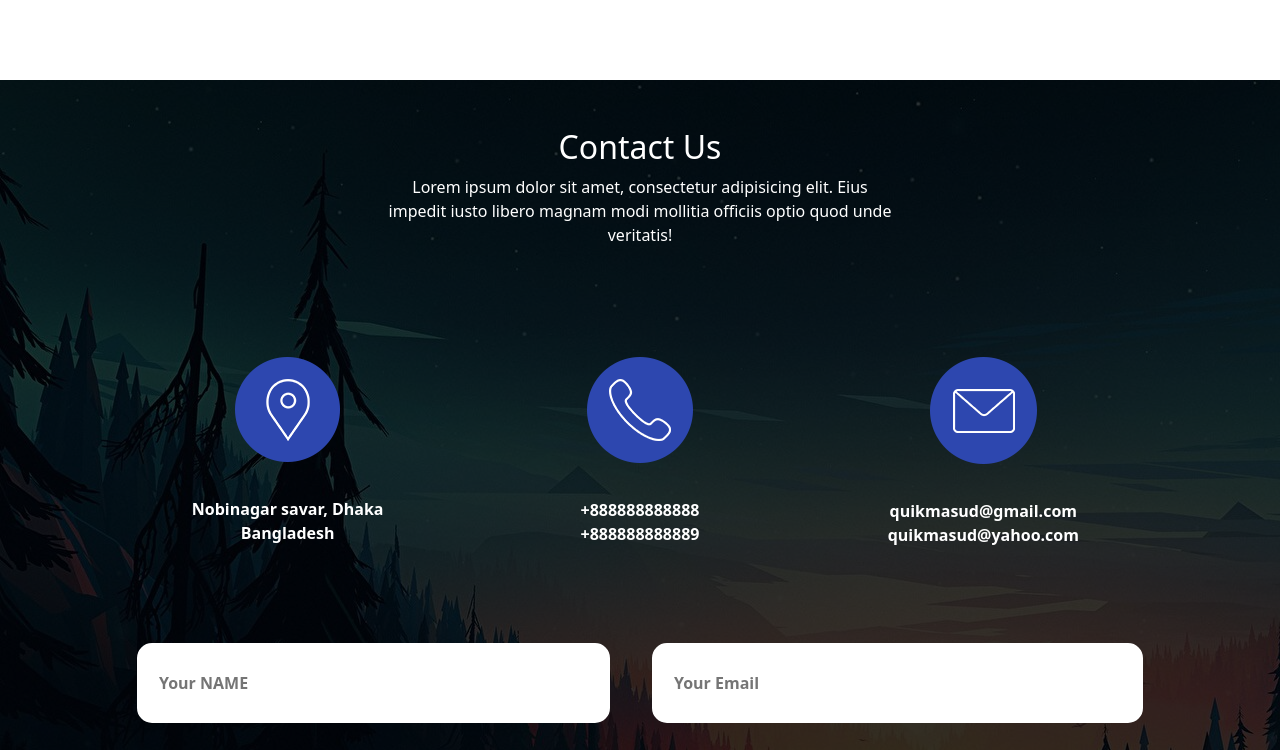
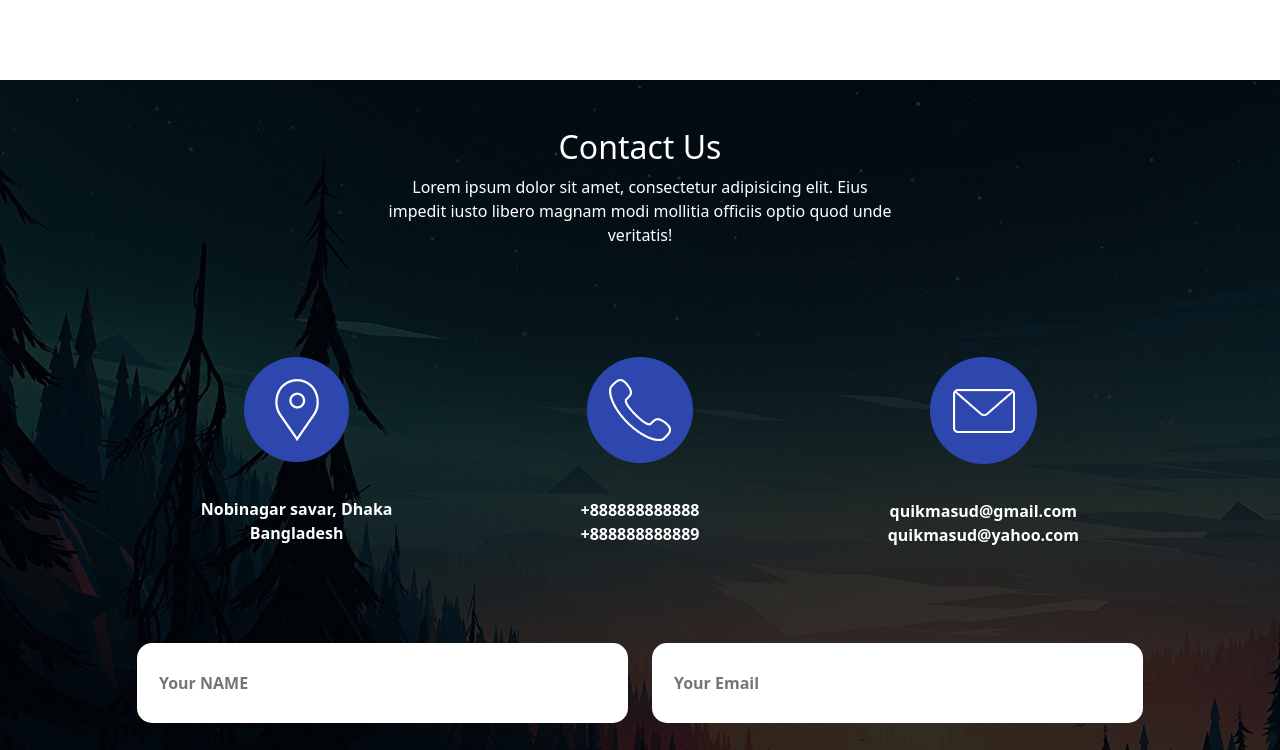
Before and after one commit to Sabakaxbm/Sabakaxbm.github.io, a plain HTML site: page index.html in a window 1280 px wide. Shown: the part 4420-5170 px from the top of the page. Drawn offline with nearby package versions, Linux system fonts and the light colour scheme.

Commit message:
fix-css.v1.2 footer and OurTeam

```diff
--- a/css/footer/footer.scss
+++ b/css/footer/footer.scss
@@ -1,5 +1,5 @@
 .footer .container {
-  width: 1030px;
+  max-width: 1030px;
 }
 footer:after {
   content: '';
@@ -27,16 +27,23 @@ footer:after {
   margin-bottom: 80px;
   font-weight: bold;
 }
-.footer .col:first-child {
-  padding-right: 30px;
-}
 .footer__form {
   margin-bottom: 30px;
 }
+.footer .col {
+  margin-bottom: 30px;
+  @media (min-width: 720px) {
+    margin-bottom: 0;
+  }
+}
+
+footer .col:last-child {
+  margin-bottom: 0;
+}
 .footer input {
   height: 80px;
+  padding: 0px 20px 0px 20px;
   border-radius: 15px;
-  padding: 0px 20px 0px 20px;
   font-weight: bold;
   box-shadow: none;
   border: white solid 2px;
--- a/css/ourTeamMember/ourTeamMember.scss
+++ b/css/ourTeamMember/ourTeamMember.scss
@@ -5,6 +5,7 @@
   padding-right: 0;
 }
 .ourTeamMember__block img {
+  max-width: 100%;
   margin-bottom: 35px;
 }
 .ourTeamMember__text {
```
Also changed, not shown: css/footer/footer.css, css/ourTeamMember/ourTeamMember.css, css/style.css, 3 other files.
